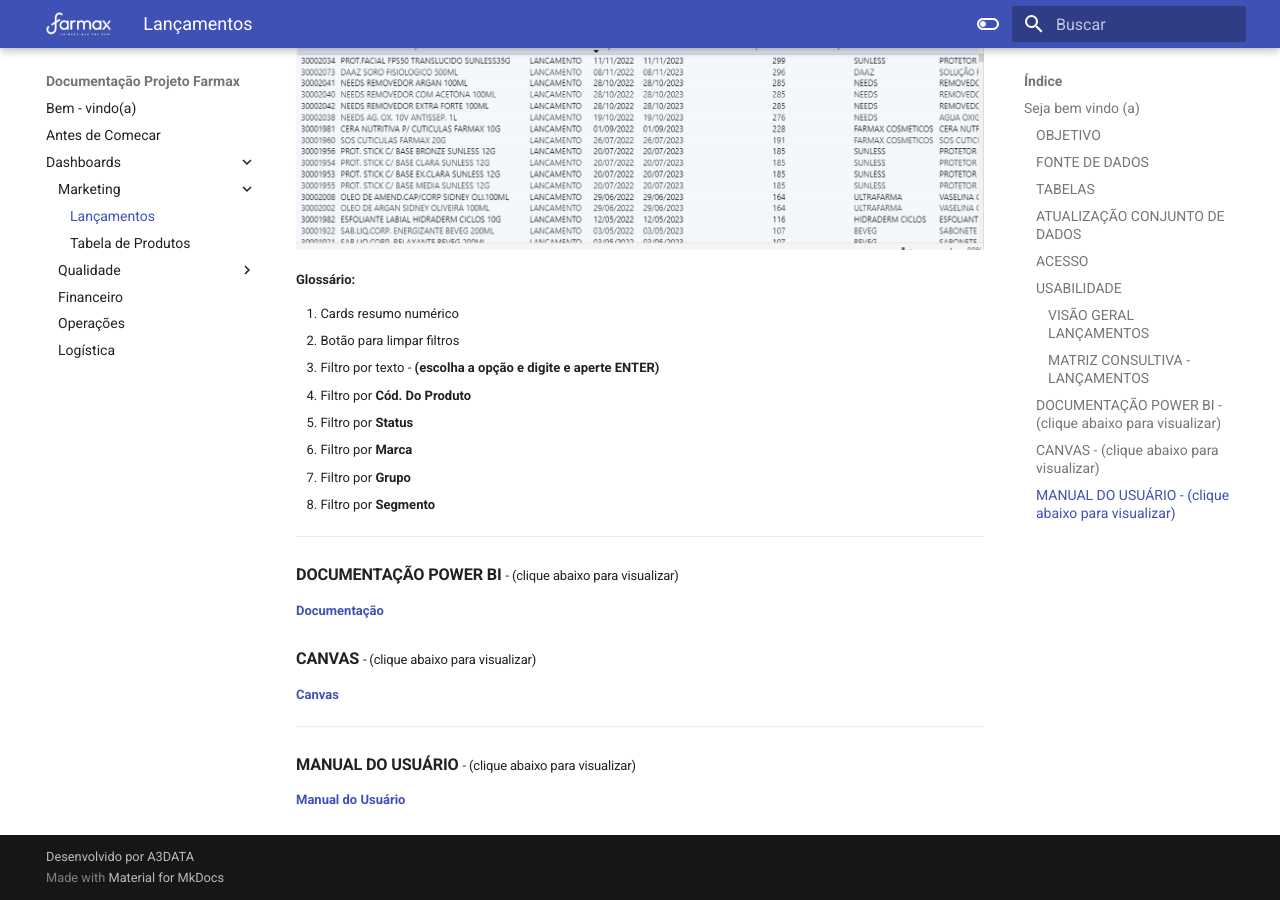
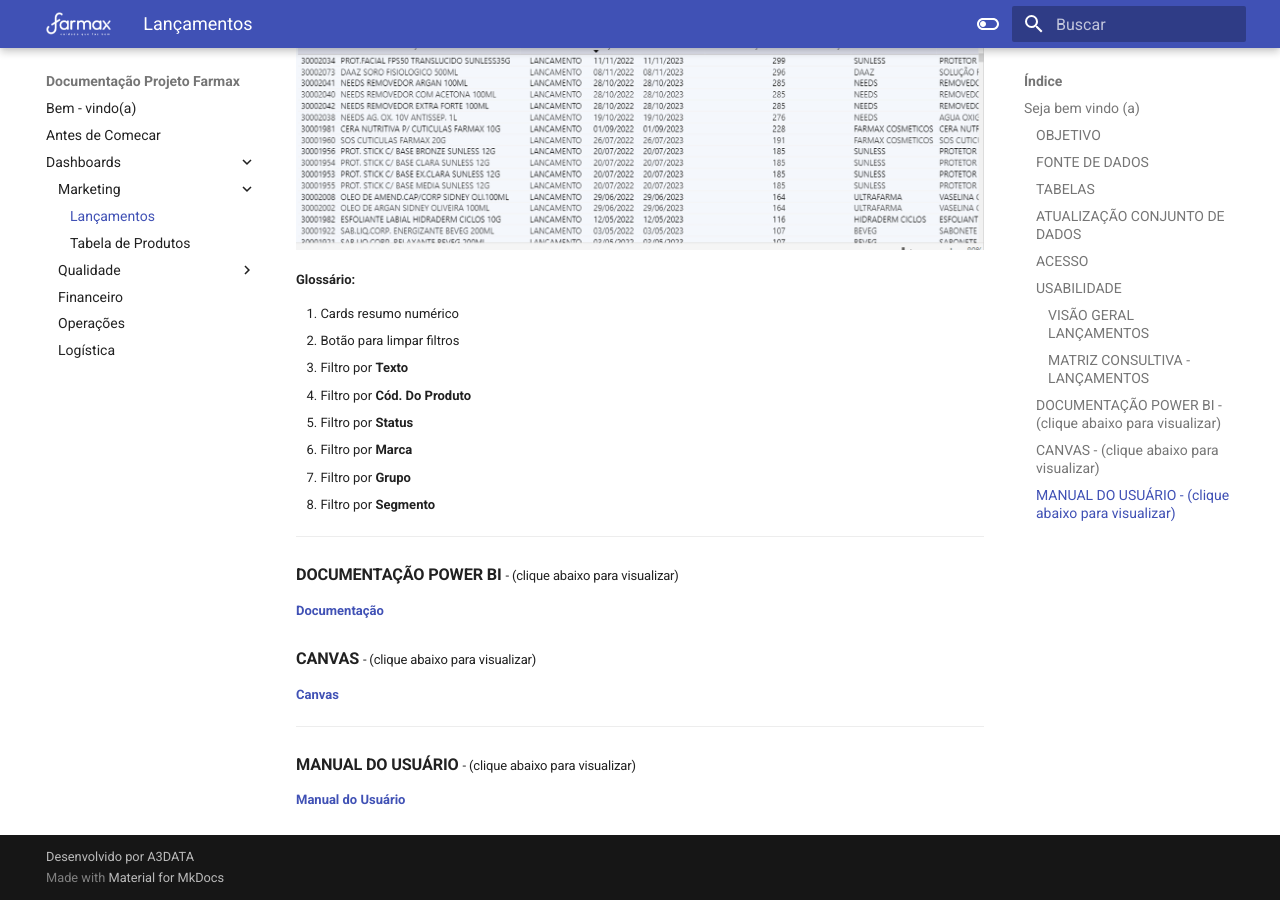
Before and after one commit to DatamaxAD/documentacao_farmax, an MkDocs documentation site: the page built from docs/1.2_Lançamentos.md, in a window 1280 px wide and 900 px high, scrolled down 2271 px. Built offline with MkDocs 1.6.1 and Material for MkDocs 9.7.7, drawn with Linux system fonts in a browser that asks for light colours.

Commit message:
Glossario_Format

```diff
--- a/docs/1.2_Lançamentos.md
+++ b/docs/1.2_Lançamentos.md
@@ -76,7 +76,7 @@
 
 1. Cards resumo numérico
 2. Botão para limpar filtros
-3. Filtro por texto <font size ="2"> - **(escolha a opção e digite e aperte ENTER)** </font>
+3. Filtro por **Texto**
 4. Filtro por **Cód. Do Produto**
 5. Filtro por **Status**
 6. Filtro por **Marca**
```
